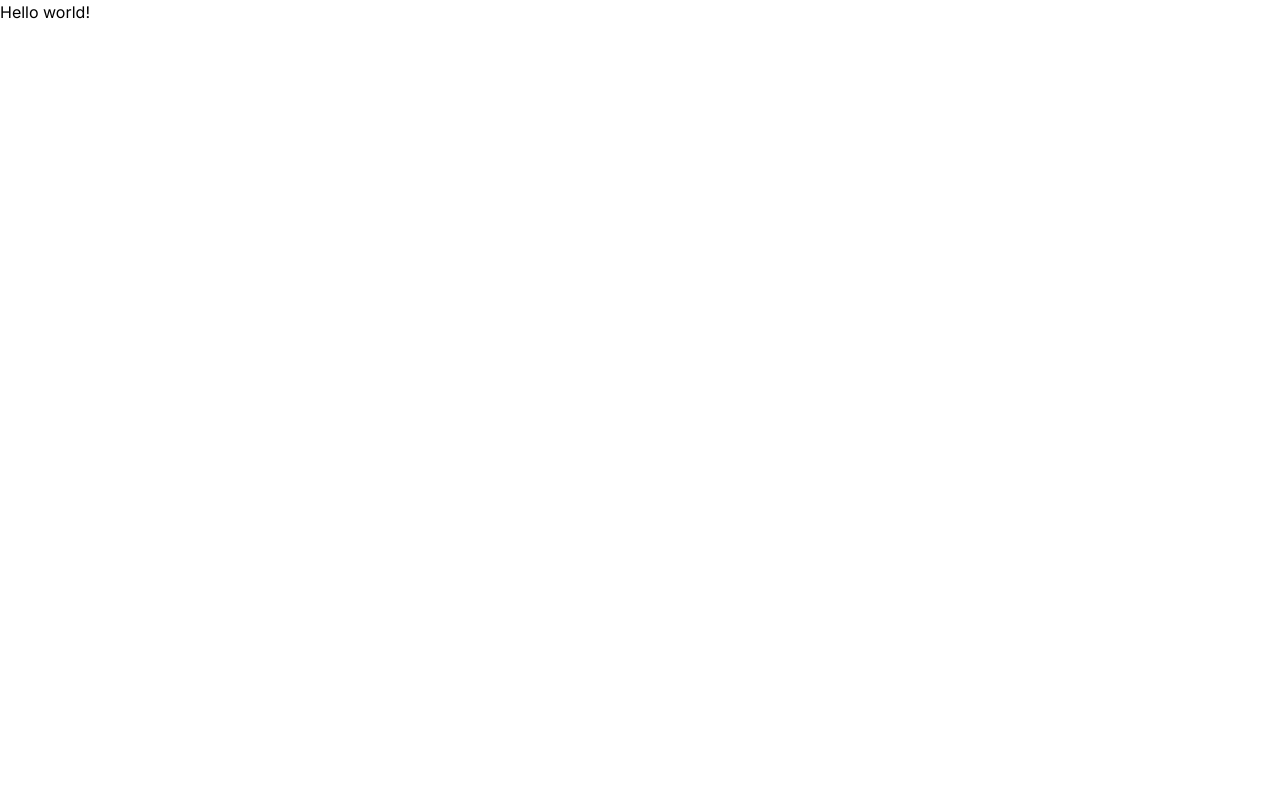
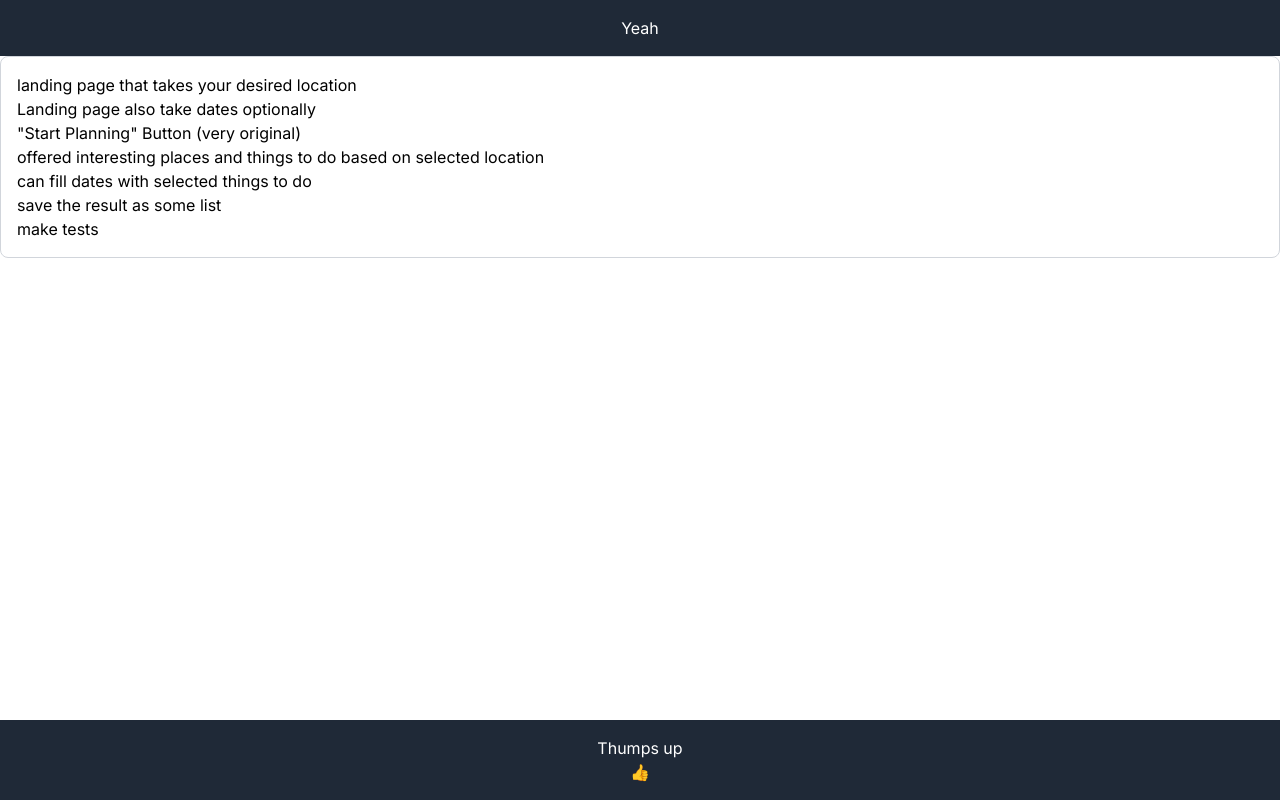
Before and after one commit to StyrkarBlaer/travel-planner, a Next.js app: page / in a window 1280 px wide. Built offline with nearby package versions, Linux system fonts and the light colour scheme.

Commit message:
Added Components and future plans.

```diff
--- a/src/app/page.tsx
+++ b/src/app/page.tsx
@@ -1,7 +1,26 @@
-import Image from 'next/image'
+import Header from '../components/header';
+import Footer from '../components/footer';
 
 export default function Home() {
   return (
-    "Hello world!"
+    <body>
+      <Header />
+
+      <main className="container mx-auto">
+        <div className="p-4 border border-gray-300 rounded-lg">
+          <ul>
+            <li>landing page that takes your desired location</li>
+            <li>Landing page also take dates optionally</li>
+            <li>"Start Planning" Button (very original)</li>
+            <li>offered interesting places and things to do based on selected location</li>
+            <li>can fill dates with selected things to do</li>
+            <li>save the result as some list</li>
+            <li>make tests</li>
+          </ul>
+        </div>
+      </main>
+
+      <Footer />
+    </body>
   )
 }
--- /dev/null
+++ b/src/components/footer.tsx
@@ -0,0 +1,12 @@
+const Footer = () => {
+    return (
+      <footer className="bg-gray-800 text-white p-4 text-center fixed bottom-0 left-0 right-0">
+        <div className="container mx-auto">
+          <p>Thumps up</p>
+          <p>👍</p>
+        </div>
+      </footer>
+    );
+  };
+
+  export default Footer;
--- /dev/null
+++ b/src/components/header.tsx
@@ -0,0 +1,11 @@
+const Header = () => {
+    return (
+      <header className="bg-gray-800 text-white p-4 text-center">
+        <div className="container mx-auto">
+          <p>Yeah</p>
+        </div>
+      </header>
+    );
+  };
+
+  export default Header;
```
